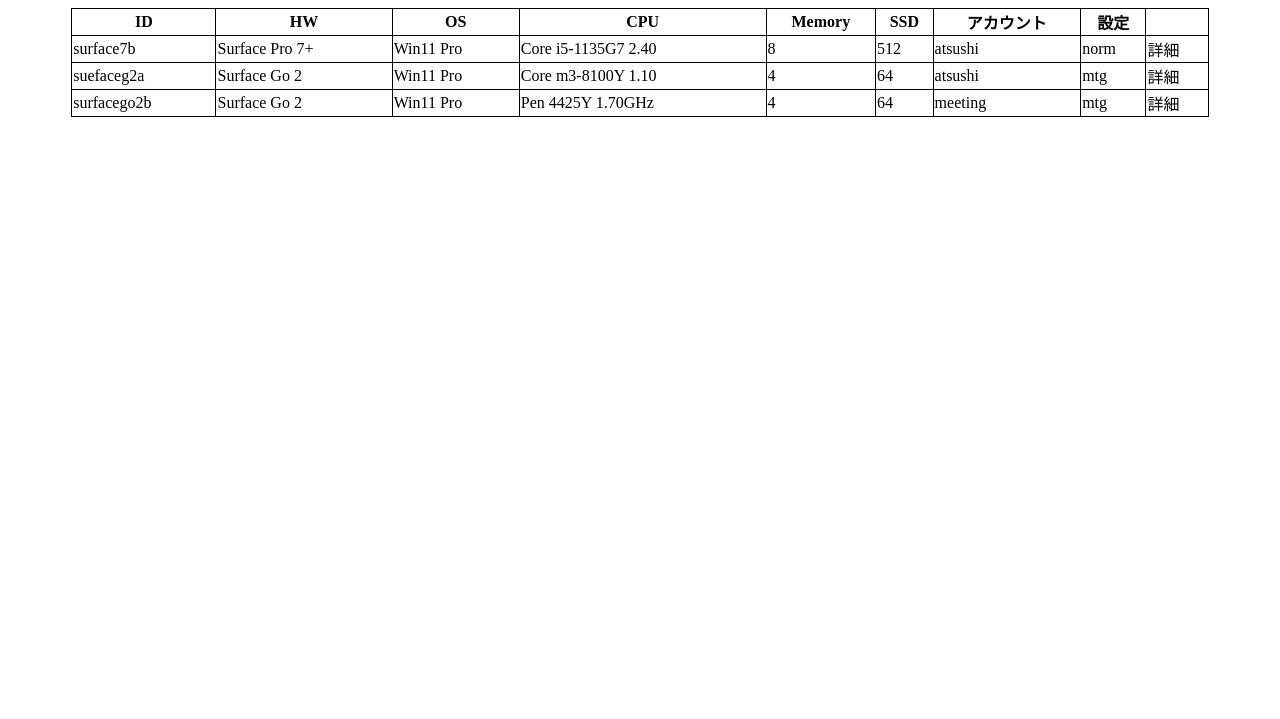
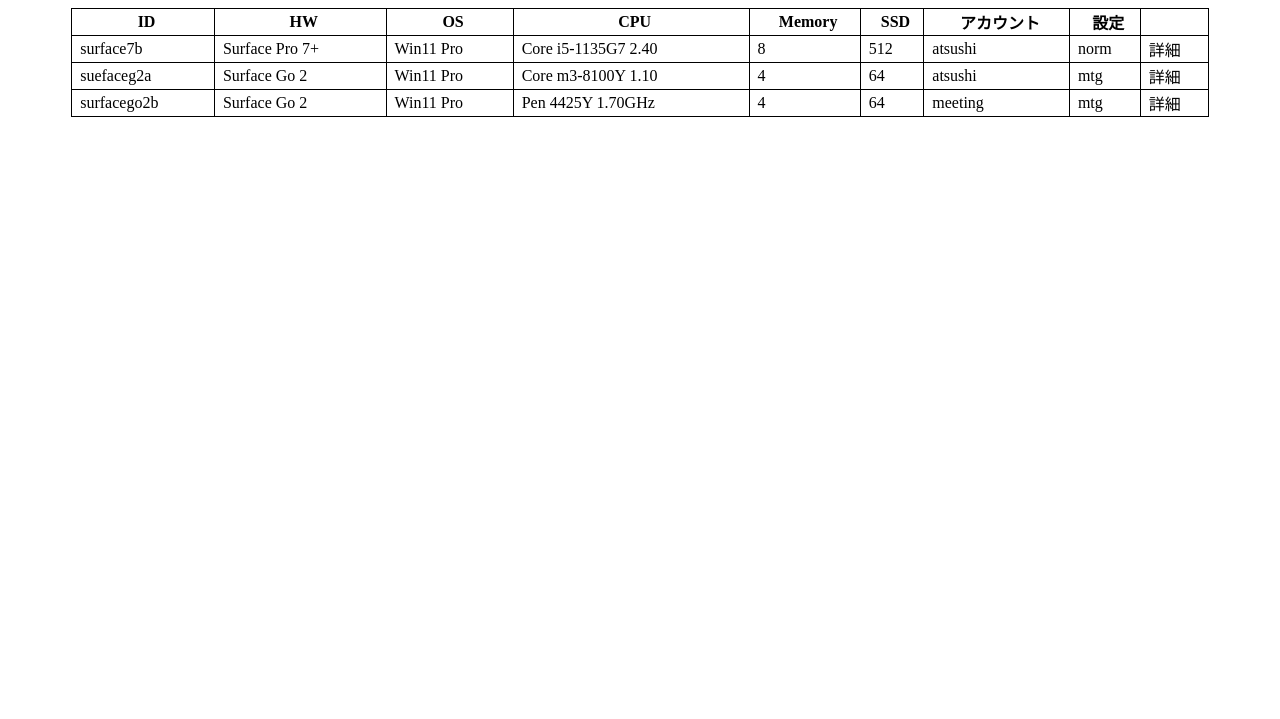
Before and after one commit to himorin/himorin.github.io, a plain HTML site: page computers/index.html in a window 1280 px wide. Shown: the part 81-800 px from the top of the page. Drawn offline with Linux system fonts and the light colour scheme.

Commit message:
fix style

```diff
--- a/computers/index.html
+++ b/computers/index.html
@@ -10,9 +10,14 @@
   margin-right: auto;
   border: 0px;
 }
+table tr {
+  padding-top: 0.3em;
+  padding-bottom: 0.3em;
+}
 table, th, td {
   border: 1px solid #000000;
   border-collapse: collapse;
+  padding-left: 0.5em;
 }
   </style>
   <script>
```
